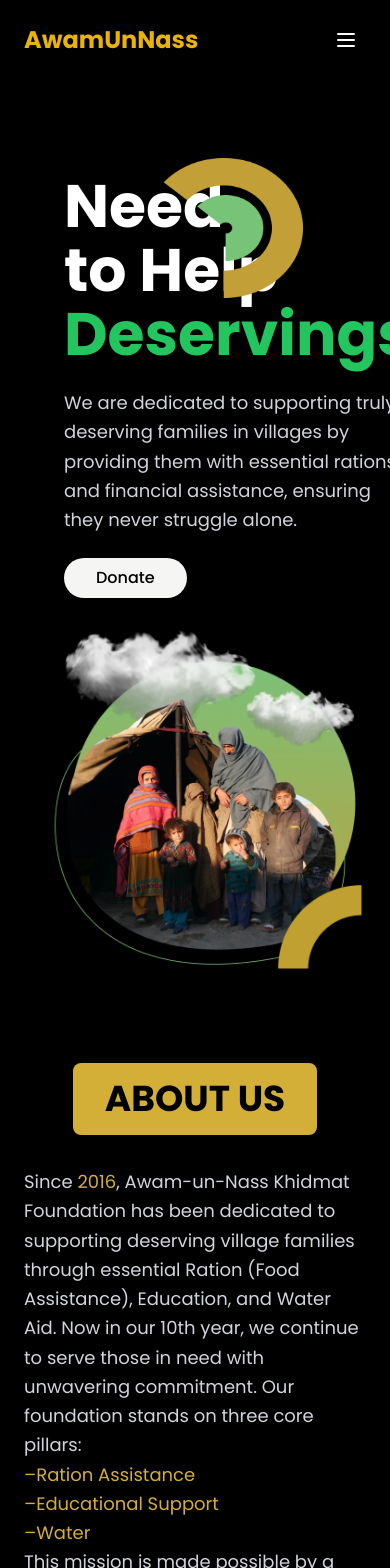
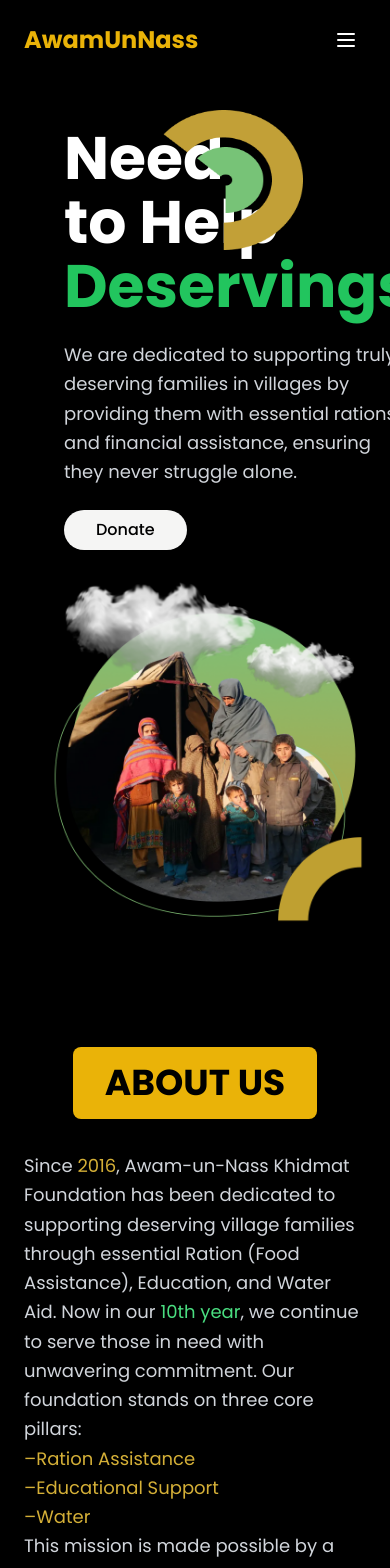
Before and after one commit to asimzahoor443/welfare-webApp, a React (Vite) app: page / in a window 390 px wide. Shown: the top 1568 px of the page. Built offline with nearby package versions, Linux system fonts and the light colour scheme.

Commit message:
refactor: resolve issues bcz of NavBar on mobile view

```diff
--- a/src/components/HeroSection.jsx
+++ b/src/components/HeroSection.jsx
@@ -5,7 +5,7 @@ import DecorativeImg from '../assets/decorative.png';
 import FamilyIcon from '../assets/familyImg.png';
 const HeroSection = () => {
   return (
-    <div className="bg-black min-h-screen px-6 pt-24 overflow-hidden">
+    <div className="bg-black min-h-screen px-6 pt-32 overflow-hidden">
       <div className="max-w-7xl mx-auto flex flex-col md:flex-row items-center md:items-start">
         {/* Left Content */}
         <motion.div
--- a/src/components/Navbar.jsx
+++ b/src/components/Navbar.jsx
@@ -4,7 +4,8 @@ const Navbar = () => {
   const [isOpen, setIsOpen] = useState(false);
 
   return (
-    <nav className="bg-black px-6 py-5 font-['Poppins']">
+    <>
+      <nav className="bg-black px-6 py-5 font-['Poppins'] top-0 fixed w-full z-50">
         <div className="max-w-7xl mx-auto">
           {/* Desktop Menu */}
           <div className="flex items-center justify-between">
@@ -18,7 +19,7 @@ const Navbar = () => {
             {/* Navigation Links - Desktop */}
             <div className="hidden md:flex space-x-8">
               <a
-              href="/who-we-are"
+                href="#who-we-are"
                 className="text-green-400 hover:text-green-300 transition-colors font-semibold"
               >
                 Who we are
@@ -97,6 +98,12 @@ const Navbar = () => {
           </div>
         </div>
       </nav>
+      <div
+        className={`${isOpen ? 'mt-48' : 'mt-0'} transition-all duration-300`}
+      >
+        {/* Your content goes here */}
+      </div>
+    </>
   );
 };
 
--- a/src/components/WhoWeAre.jsx
+++ b/src/components/WhoWeAre.jsx
@@ -1,13 +1,22 @@
 import React from 'react';
-
+import { motion } from 'framer-motion';
 const WhoWeAre = () => {
   return (
-    <div className="bg-black w-full py-16">
+    <div
+      id="who-we-are"
+      className="bg-black w-full py-16 pt-24 overflow-hidden"
+    >
       <div className="max-w-7xl mx-auto flex flex-col md:flex-row items-center h-full">
         {/* Left Side - Golden Rectangle with "About Us" */}
-        <div className="w-full md:w-1/3 flex justify-center items-center h-full">
+        <motion.div
+          className="w-full md:w-1/3 flex justify-center items-center h-full"
+          initial={{ x: -100, opacity: 0 }}
+          whileInView={{ x: 0, opacity: 1 }}
+          transition={{ duration: 1 }}
+          viewport={{ once: false, amount: 0.5 }}
+        >
           {/* Vertical Layout for Desktop */}
-          <div className="hidden md:flex bg-[#D4AF37] h-96 w-24 flex-col items-center justify-center space-y-2 p-8 rounded-full">
+          <div className="hidden md:flex bg-yellow-500 h-96 w-24 flex-col items-center justify-center space-y-2 p-8 rounded-full">
             <span className="text-black text-4xl font-bold">A</span>
             <span className="text-black text-4xl font-bold">B</span>
             <span className="text-black text-4xl font-bold">O</span>
@@ -19,33 +28,47 @@ const WhoWeAre = () => {
           </div>
 
           {/* Horizontal Layout for Mobile/Tablet */}
-          <div className="md:hidden bg-[#D4AF37] py-4 px-8 rounded-lg">
+          <motion.div
+            className="md:hidden bg-yellow-500 py-4 px-8 rounded-lg"
+            initial={{ scale: 0.8, opacity: 0 }}
+            whileInView={{ scale: 1, opacity: 1 }}
+            transition={{ duration: 0.8 }}
+            viewport={{ once: false, amount: 0.5 }}
+          >
             <h2 className="text-black text-4xl font-bold text-center">
               ABOUT US
             </h2>
-          </div>
-        </div>
+          </motion.div>
+        </motion.div>
 
         {/* Right Side - Paragraph */}
-        <div className="w-full md:w-2/3 justify-center flex items-center h-full px-6 md:px-12 mt-8 md:mt-0">
+        <motion.div
+          className="w-full md:w-2/3 justify-center flex items-center h-full px-6 md:px-12 mt-8 md:mt-0"
+          initial={{ x: 100, opacity: 0 }}
+          whileInView={{ x: 0, opacity: 1 }}
+          transition={{ duration: 1, delay: 0.5 }}
+          viewport={{ once: false, amount: 0.5 }}
+        >
           <p className="text-gray-300 text-lg leading-relaxed">
             Since <span className="text-[#D4AF37]">2016</span>, Awam-un-Nass
             Khidmat Foundation has been dedicated to supporting deserving
             village families through essential Ration (Food Assistance),
-            Education, and Water Aid. Now in our 10th year, we continue to serve
-            those in need with unwavering commitment. Our foundation stands on
-            three core pillars: <br />{' '}
+            Education, and Water Aid. Now in our{' '}
+            <span className="text-green-400">10th year</span>, we continue to
+            serve those in need with unwavering commitment. Our foundation
+            stands on three core pillars: <br />{' '}
             <span className="text-[#D4AF37]">–Ration Assistance</span> <br />
             <span className="text-[#D4AF37]">
               –Educational Support
             </span> <br /> <span className="text-[#D4AF37]">–Water </span>
             <br /> This mission is made possible by a dedicated team of
             volunteers, donors, and management who work selflessly to uplift
-            struggling families. May Allah Almighty bless our efforts and enable
-            us to continue being a source of relief and support for those in
-            need. Ameen.
+            struggling families. May{' '}
+            <span className="text-green-400">Allah Almighty</span> bless our
+            efforts and enable us to continue being a source of relief and
+            support for those in need. Ameen.
           </p>
-        </div>
+        </motion.div>
       </div>
     </div>
   );
```
Lines whose indentation alone changed are shown as unchanged.
